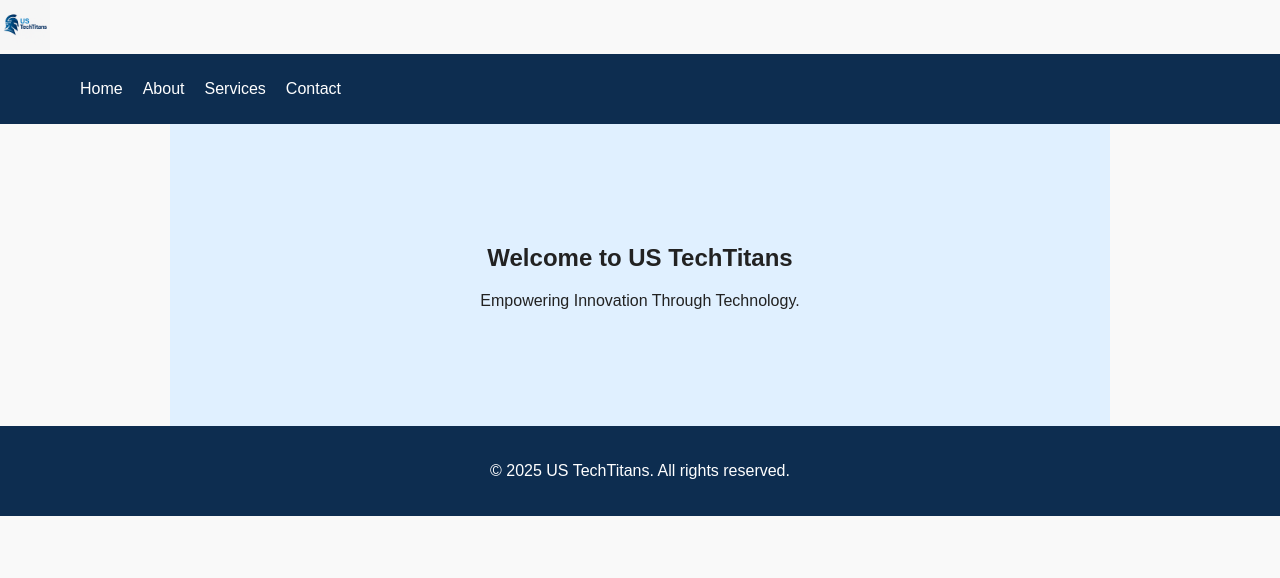
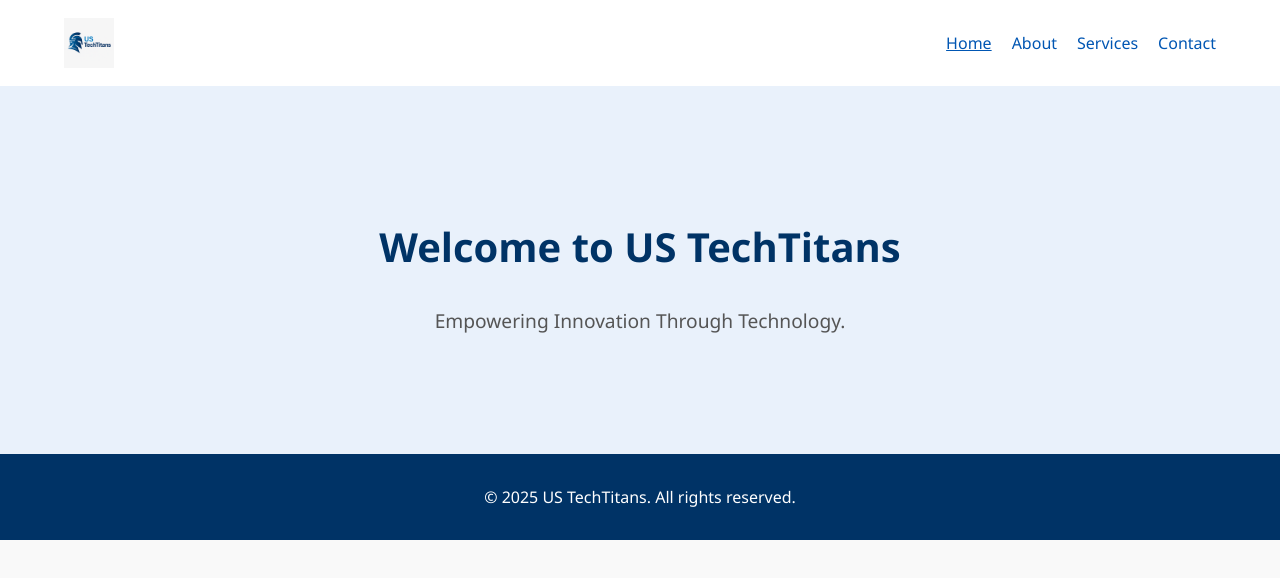
Before and after one commit to yaqubm2/us-techtitans, a plain HTML site: page index.html in a window 1280 px wide. Drawn offline with Linux system fonts and the light colour scheme.

Commit message:
Update style.css

```diff
--- a/style.css
+++ b/style.css
@@ -1,69 +1,57 @@
+
 body {
-  font-family: Arial, sans-serif;
     margin: 0;
-  padding: 0;
+    font-family: 'Segoe UI', Tahoma, Geneva, Verdana, sans-serif;
     background: #f9f9f9;
-  color: #222;
+    color: #333;
 }
-nav {
+.container {
+    width: 90%;
+    max-width: 1200px;
+    margin: auto;
+}
+header {
+    background: #fff;
+    box-shadow: 0 2px 5px rgba(0,0,0,0.1);
+}
+header .container {
     display: flex;
     justify-content: space-between;
     align-items: center;
-  background-color: #0d2d50;
-  padding: 10px 20px;
-}
-nav ul {
-  display: flex;
-  list-style: none;
-}
-nav ul li a {
-  color: white;
-  margin-left: 20px;
-  text-decoration: none;
+    padding: 1rem 0;
 }
 .logo {
     height: 50px;
 }
-.hero {
-  text-align: center;
-  padding: 100px 20px;
-  background: #e0f0ff;
-}
-.services, .contact, section {
-  padding: 60px 20px;
-  max-width: 900px;
-  margin: auto;
-}
-.service-boxes {
+nav ul {
+    list-style: none;
     display: flex;
     gap: 20px;
-  flex-wrap: wrap;
 }
-.service {
-  flex: 1 1 30%;
-  background: #fff;
-  padding: 20px;
-  border-radius: 8px;
-  box-shadow: 0 2px 6px rgba(0,0,0,0.1);
+nav a {
+    text-decoration: none;
+    color: #0056b3;
+    font-weight: 500;
 }
-form input, form textarea {
-  width: 100%;
-  padding: 10px;
-  margin: 10px 0;
-  border: 1px solid #ccc;
-  border-radius: 5px;
+nav a.active, nav a:hover {
+    text-decoration: underline;
 }
-button {
-  padding: 10px 20px;
-  background-color: #0074d9;
-  color: white;
-  border: none;
-  border-radius: 5px;
-  cursor: pointer;
+.hero {
+    background: #e9f1fb;
+    padding: 100px 0;
+    text-align: center;
+}
+.hero h1 {
+    font-size: 2.5rem;
+    color: #003366;
+}
+.hero p {
+    font-size: 1.2rem;
+    color: #555;
 }
 footer {
+    background: #003366;
+    color: white;
     text-align: center;
-  padding: 20px;
-  background: #0d2d50;
-  color: white;
+    padding: 1rem 0;
 }
```
Lines whose indentation alone changed are shown as unchanged.
